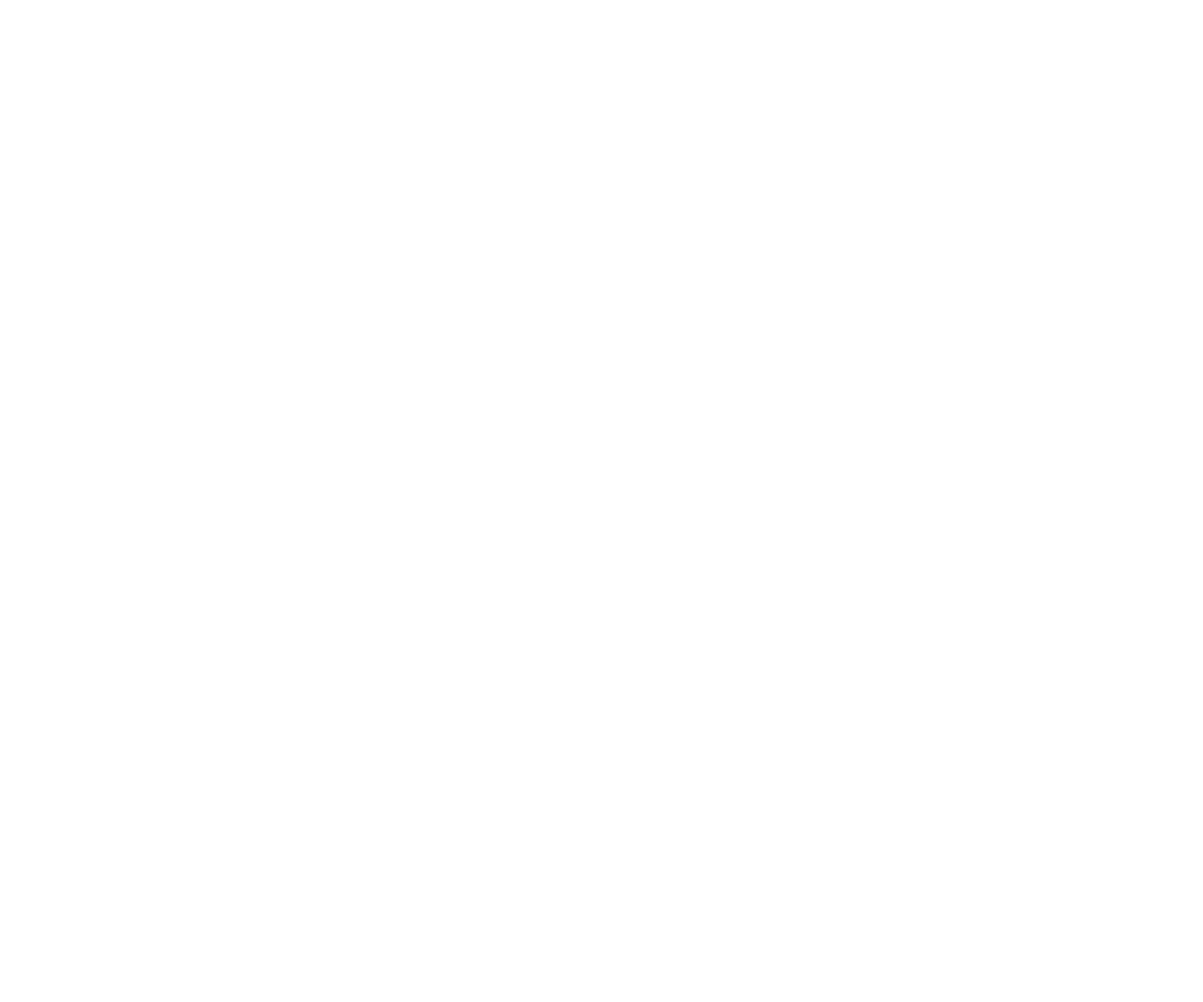
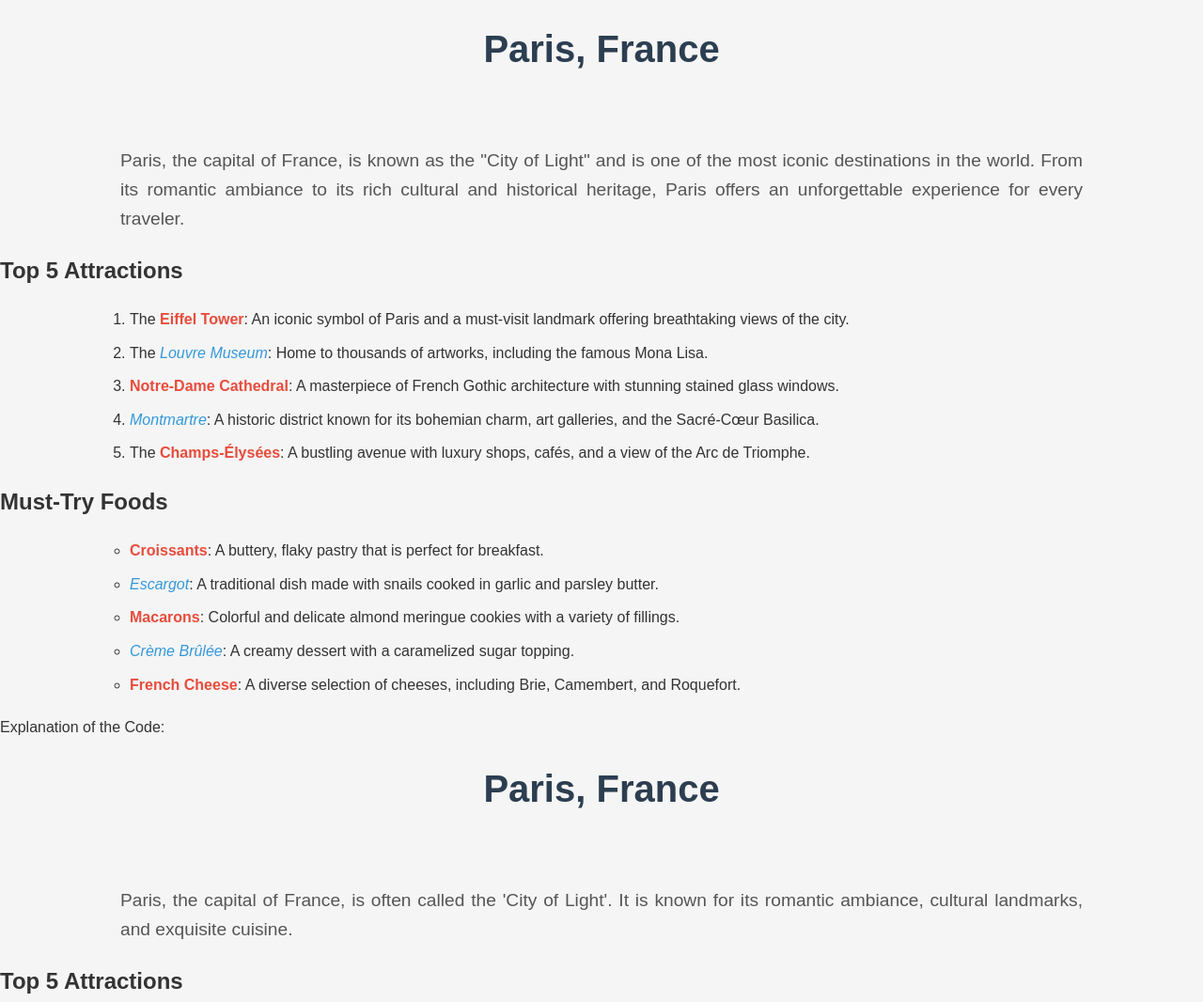
Before and after one commit to acciojob/favorite-holiday-RadhikaPapadkar, a website: page main.html in a window 1280 px wide. Shown: the top 1066 px of the page at 94% size. Before the commit the page ends 800 px from the top, so only its background shows below. Drawn offline with Linux system fonts and the light colour scheme.

Commit message:
created a submission

```diff
--- a/main.html
+++ b/main.html
@@ -1,5 +1,69 @@
 <!DOCTYPE html>
+<!DOCTYPE html>
+<html lang="en">
 
+<head>
+    <meta charset="UTF-8">
+    <meta name="viewport" content="width=device-width, initial-scale=1.0">
+    <title>My Favorite Holiday Destination</title>
+</head>
+
+<body>
+    <!-- Heading -->
+    <h1>Paris, France</h1>
+
+    <!-- Line Break -->
+    <br>
+
+    <!-- Paragraph Overview -->
+    <p>
+        Paris, the capital of France, is known as the "City of Light" and is one of the most iconic destinations in the world.
+        From its romantic ambiance to its rich cultural and historical heritage, Paris offers an unforgettable experience for every traveler.
+    </p>
+
+    <!-- Ordered List: Top 5 Attractions -->
+    <h2>Top 5 Attractions</h2>
+    <ol>
+        <li>
+            The <strong>Eiffel Tower</strong>: An iconic symbol of Paris and a must-visit landmark offering breathtaking views of the city.
+        </li>
+        <li>
+            The <em>Louvre Museum</em>: Home to thousands of artworks, including the famous Mona Lisa.
+        </li>
+        <li>
+            <strong>Notre-Dame Cathedral</strong>: A masterpiece of French Gothic architecture with stunning stained glass windows.
+        </li>
+        <li>
+            <em>Montmartre</em>: A historic district known for its bohemian charm, art galleries, and the Sacré-Cœur Basilica.
+        </li>
+        <li>
+            The <strong>Champs-Élysées</strong>: A bustling avenue with luxury shops, cafés, and a view of the Arc de Triomphe.
+        </li>
+    </ol>
+
+    <!-- Unordered List: Must-Try Foods -->
+    <h2>Must-Try Foods</h2>
+    <ul>
+        <li>
+            <strong>Croissants</strong>: A buttery, flaky pastry that is perfect for breakfast.
+        </li>
+        <li>
+            <em>Escargot</em>: A traditional dish made with snails cooked in garlic and parsley butter.
+        </li>
+        <li>
+            <strong>Macarons</strong>: Colorful and delicate almond meringue cookies with a variety of fillings.
+        </li>
+        <li>
+            <em>Crème Brûlée</em>: A creamy dessert with a caramelized sugar topping.
+        </li>
+        <li>
+            <strong>French Cheese</strong>: A diverse selection of cheeses, including Brie, Camembert, and Roquefort.
+        </li>
+    </ul>
+</body>
+
+</html>
+Explanation of the Code:
 <html>
 
 <head>
--- a/script.js
+++ b/script.js
@@ -1 +1,62 @@
 //your JS code here. If required.
+// Create heading
+const heading = document.createElement("h1");
+heading.textContent = "Paris, France";
+
+// Create line break
+const lineBreak = document.createElement("br");
+
+// Create paragraph
+const paragraph = document.createElement("p");
+paragraph.textContent = "Paris, the capital of France, is often called the 'City of Light'. It is known for its romantic ambiance, cultural landmarks, and exquisite cuisine.";
+
+// Create ordered list for attractions
+const attractionsHeading = document.createElement("h2");
+attractionsHeading.textContent = "Top 5 Attractions";
+
+const orderedList = document.createElement("ol");
+const attractions = [
+    "The Eiffel Tower: An iconic symbol of Paris offering breathtaking views.",
+    "The Louvre Museum: Home to the famous Mona Lisa.",
+    "Notre-Dame Cathedral: A masterpiece of French Gothic architecture.",
+    "Montmartre: Known for its bohemian charm and the Sacré-Cœur Basilica.",
+    "The Champs-Élysées: A bustling avenue with shops and cafés."
+];
+
+attractions.forEach((attraction, index) => {
+    const listItem = document.createElement("li");
+    const emphasis = document.createElement(index % 2 === 0 ? "strong" : "em");
+    emphasis.textContent = attraction;
+    listItem.appendChild(emphasis);
+    orderedList.appendChild(listItem);
+});
+
+// Create unordered list for foods
+const foodsHeading = document.createElement("h2");
+foodsHeading.textContent = "Must-Try Foods";
+
+const unorderedList = document.createElement("ul");
+const foods = [
+    "Croissants: Buttery and flaky pastries perfect for breakfast.",
+    "Escargot: Snails cooked in garlic and parsley butter.",
+    "Macarons: Delicate almond meringue cookies with fillings.",
+    "Crème Brûlée: A creamy dessert with a caramelized sugar topping.",
+    "French Cheese: A wide variety including Brie and Roquefort."
+];
+
+foods.forEach((food, index) => {
+    const listItem = document.createElement("li");
+    const emphasis = document.createElement(index % 2 === 0 ? "strong" : "em");
+    emphasis.textContent = food;
+    listItem.appendChild(emphasis);
+    unorderedList.appendChild(listItem);
+});
+
+// Append elements to the body
+document.body.appendChild(heading);
+document.body.appendChild(lineBreak);
+document.body.appendChild(paragraph);
+document.body.appendChild(attractionsHeading);
+document.body.appendChild(orderedList);
+document.body.appendChild(foodsHeading);
+document.body.appendChild(unorderedList);
--- a/styles.css
+++ b/styles.css
@@ -1 +1,86 @@
 /*  your css code here. If applicable */
+body {
+    font-family: Arial, sans-serif;
+    margin: 0;
+    padding: 0;
+    line-height: 1.6;
+    background-color: #f5f5f5;
+    color: #333;
+}
+
+/* Heading Style */
+h1 {
+    font-size: 2.5rem;
+    text-align: center;
+    margin-top: 20px;
+    color: #2c3e50;
+}
+
+/* Paragraph Style */
+p {
+    font-size: 1.2rem;
+    text-align: justify;
+    margin: 20px auto;
+    width: 80%;
+    color: #555;
+}
+
+/* Line Break */
+br {
+    margin-bottom: 10px;
+}
+
+/* Ordered List Style */
+ol {
+    margin: 20px auto;
+    width: 80%;
+    list-style-type: decimal;
+    padding-left: 20px;
+}
+
+ol li {
+    margin-bottom: 10px;
+    font-size: 1rem;
+}
+
+ol li strong {
+    color: #e74c3c; /* Highlight strong text in red */
+}
+
+ol li em {
+    font-style: italic;
+    color: #3498db; /* Highlight italic text in blue */
+}
+
+/* Unordered List Style */
+ul {
+    margin: 20px auto;
+    width: 80%;
+    list-style-type: circle;
+    padding-left: 20px;
+}
+
+ul li {
+    margin-bottom: 10px;
+    font-size: 1rem;
+}
+
+ul li strong {
+    color: #e74c3c; /* Highlight strong text in red */
+}
+
+ul li em {
+    font-style: italic;
+    color: #3498db; /* Highlight italic text in blue */
+}
+
+/* Responsive Design */
+@media (max-width: 768px) {
+    p, ol, ul {
+        width: 90%;
+    }
+
+    h1 {
+        font-size: 2rem;
+    }
+}v
```
